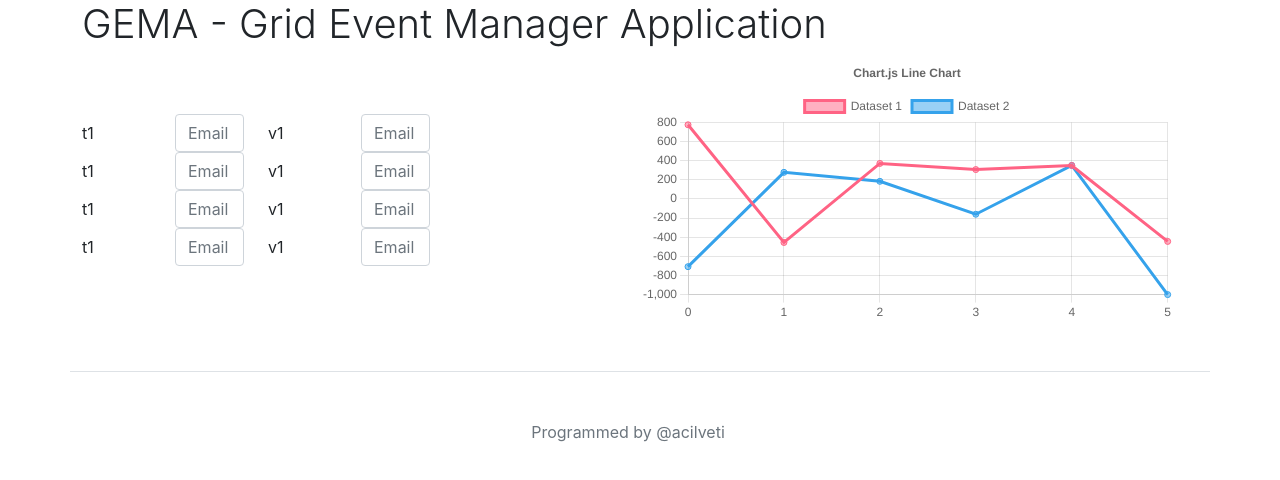
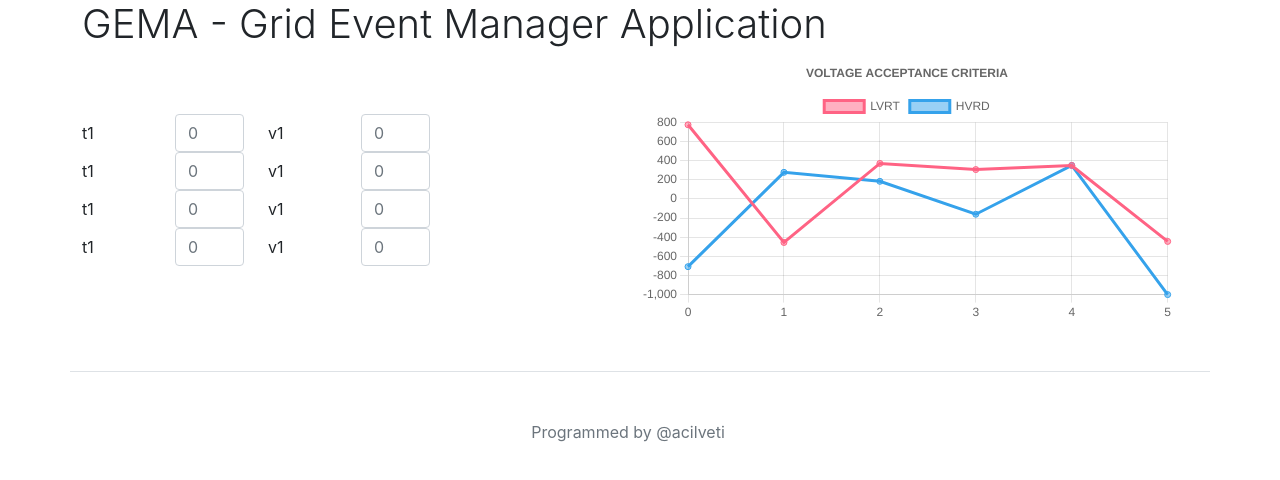
Before and after one commit to acilveti/grid-event-manager, a React (Create React App) app in the folder grid-event-manager/: page / in a window 1280 px wide. Shown: the top 480 px of the page. Built offline with nearby package versions, Linux system fonts and the light colour scheme.

Commit message:
included placeholders

```diff
--- a/grid-event-manager/src/EventChart.js
+++ b/grid-event-manager/src/EventChart.js
@@ -30,7 +30,7 @@ export const options = {
     },
     title: {
       display: true,
-      text: 'Chart.js Line Chart',
+      text: 'VOLTAGE ACCEPTANCE CRITERIA',
     },
   },
 };
@@ -41,13 +41,13 @@ export const data = {
   labels,
   datasets: [
     {
-      label: 'Dataset 1',
+      label: 'LVRT',
       data: labels.map(() => faker.datatype.number({ min: -1000, max: 1000 })),
       borderColor: 'rgb(255, 99, 132)',
       backgroundColor: 'rgba(255, 99, 132, 0.5)',
     },
     {
-      label: 'Dataset 2',
+      label: 'HVRD',
       data: labels.map(() => faker.datatype.number({ min: -1000, max: 1000 })),
       borderColor: 'rgb(53, 162, 235)',
       backgroundColor: 'rgba(53, 162, 235, 0.5)',
--- a/grid-event-manager/src/ProfileData.js
+++ b/grid-event-manager/src/ProfileData.js
@@ -9,43 +9,43 @@ class ProfileData extends Component {
         return (
             <div >
                 <div className="form-group row">
-                    <label htmlFor="inputEmail3" className="col-sm-2 col-form-label">t1</label>
+                    <label htmlFor="inputnumber3" className="col-sm-2 col-form-label">t1</label>
                     <div className="col-sm-2">
-                        <input type="email" className="form-control" id="inputEmail3" placeholder="Email" />
+                        <input type="number" className="form-control" id="inputnumber3" placeholder="0" />
                     </div>
-                    <label htmlFor="inputEmail3" className="col-sm-2 col-form-label">v1</label>
+                    <label htmlFor="inputnumber3" className="col-sm-2 col-form-label">v1</label>
                     <div className="col-sm-2">
-                        <input type="email" className="form-control" id="inputEmail3" placeholder="Email" />
+                        <input type="number" className="form-control" id="inputnumber3" placeholder="0" />
                     </div>
                 </div>
                 <div className="form-group row">
-                    <label htmlFor="inputEmail3" className="col-sm-2 col-form-label">t1</label>
+                    <label htmlFor="inputnumber3" className="col-sm-2 col-form-label">t1</label>
                     <div className="col-sm-2">
-                        <input type="email" className="form-control" id="inputEmail3" placeholder="Email" />
+                        <input type="number" className="form-control" id="inputnumber3" placeholder="0" />
                     </div>
-                    <label htmlFor="inputEmail3" className="col-sm-2 col-form-label">v1</label>
+                    <label htmlFor="inputnumber3" className="col-sm-2 col-form-label">v1</label>
                     <div className="col-sm-2">
-                        <input type="email" className="form-control" id="inputEmail3" placeholder="Email" />
+                        <input type="number" className="form-control" id="inputnumber3" placeholder="0" />
                     </div>
                 </div>
                 <div className="form-group row">
-                    <label htmlFor="inputEmail3" className="col-sm-2 col-form-label">t1</label>
+                    <label htmlFor="inputnumber3" className="col-sm-2 col-form-label">t1</label>
                     <div className="col-sm-2">
-                        <input type="email" className="form-control" id="inputEmail3" placeholder="Email" />
+                        <input type="number" className="form-control" id="inputnumber3" placeholder="0" />
                     </div>
-                    <label htmlFor="inputEmail3" className="col-sm-2 col-form-label">v1</label>
+                    <label htmlFor="inputnumber3" className="col-sm-2 col-form-label">v1</label>
                     <div className="col-sm-2">
-                        <input type="email" className="form-control" id="inputEmail3" placeholder="Email" />
+                        <input type="number" className="form-control" id="inputnumber3" placeholder="0" />
                     </div>
                 </div>
                 <div className="form-group row">
-                    <label htmlFor="inputEmail3" className="col-sm-2 col-form-label">t1</label>
+                    <label htmlFor="inputnumber3" className="col-sm-2 col-form-label">t1</label>
                     <div className="col-sm-2">
-                        <input type="email" className="form-control" id="inputEmail3" placeholder="Email" />
+                        <input type="number" className="form-control" id="inputnumber3" placeholder="0" />
                     </div>
-                    <label htmlFor="inputEmail3" className="col-sm-2 col-form-label">v1</label>
+                    <label htmlFor="inputnumber3" className="col-sm-2 col-form-label">v1</label>
                     <div className="col-sm-2">
-                        <input type="email" className="form-control" id="inputEmail3" placeholder="Email" />
+                        <input type="number" className="form-control" id="inputnumber3" placeholder="0" />
                     </div>
                 </div>
 
```
